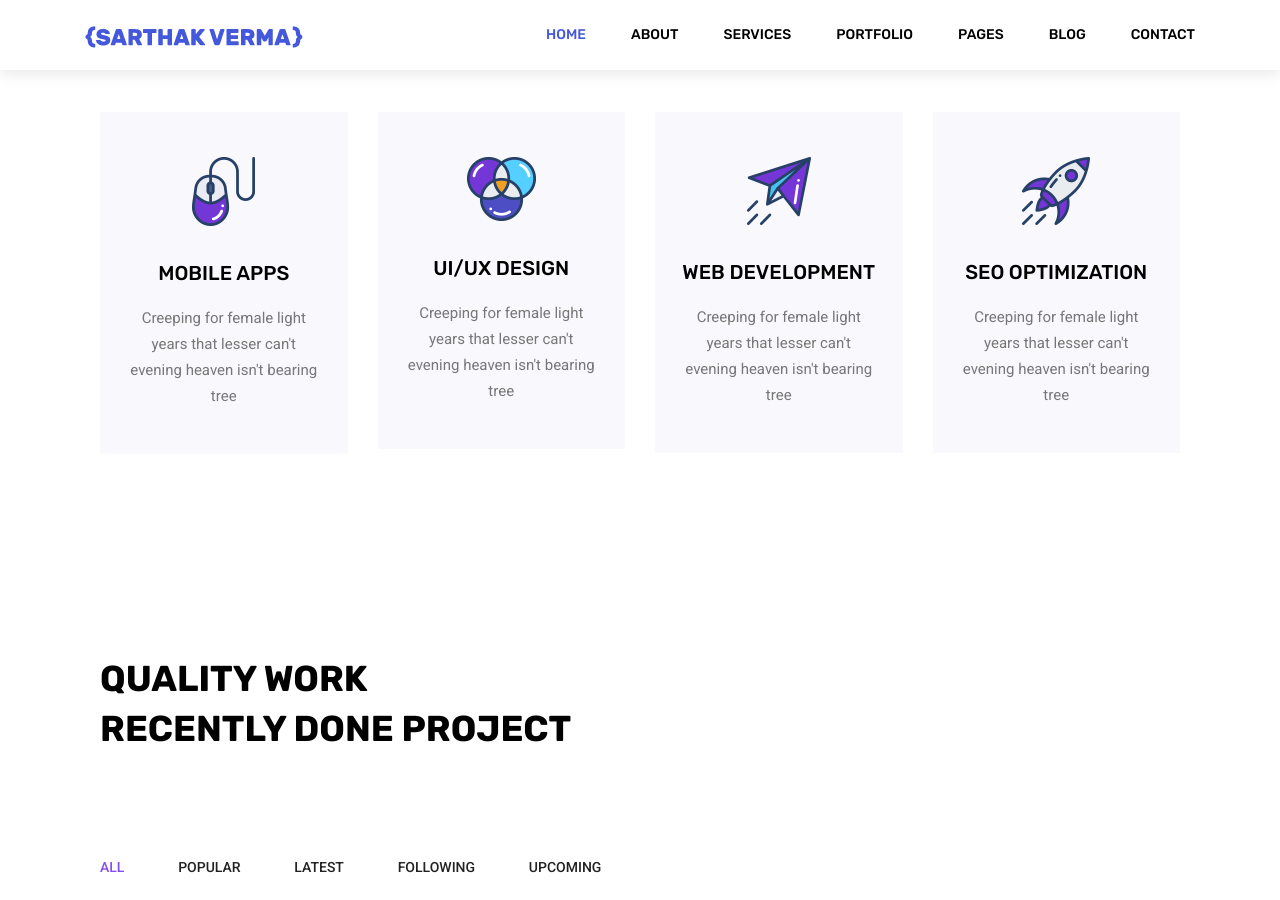
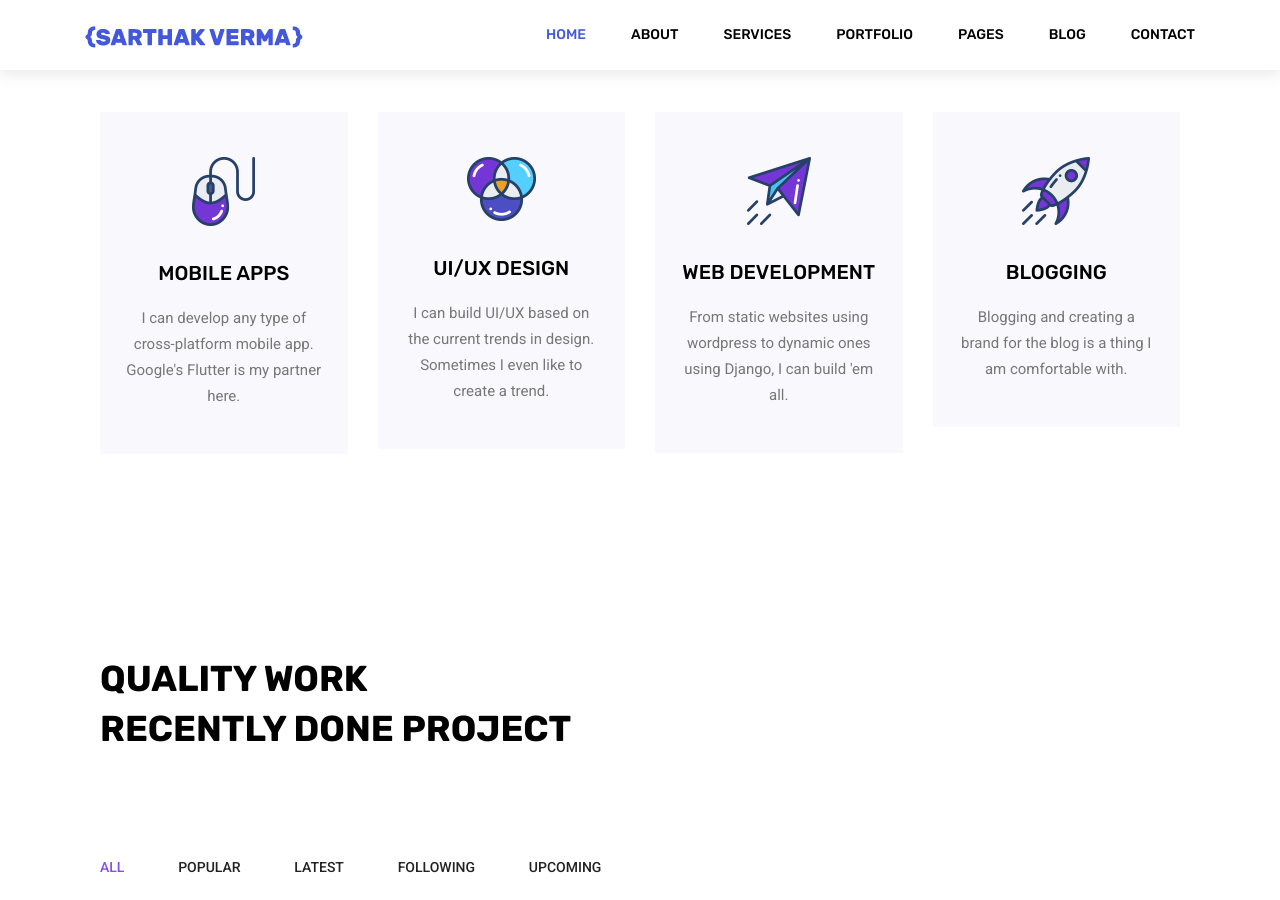
Before and after one commit to IAmSarthakVerma/iamsarthakverma.github.io, a Jekyll site: the page built from index.html, in a window 1280 px wide and 900 px high, scrolled down 1478 px. Built offline with Jekyll 4.4.1, drawn with Linux system fonts in a browser that asks for light colours; nearby versions of some CDN libraries; the list of posts is cut into pages by our own code.

Commit message:
Update index.html

```diff
--- a/index.html
+++ b/index.html
@@ -83,28 +83,28 @@ use-site-title: true
                 <div class="feature_item">
                     <img src="img/services/s1.png" alt="">
                     <h4>Mobile Apps</h4>
-                    <p>Creeping for female light years that lesser can't evening heaven isn't bearing tree</p>
+                    <p>I can develop any type of cross-platform mobile app. Google's Flutter is my partner here.</p>
                 </div>
             </div>
             <div class="col-lg-3 col-md-6">
                 <div class="feature_item">
                     <img src="img/services/s2.png" alt="">
                     <h4>UI/UX design</h4>
-                    <p>Creeping for female light years that lesser can't evening heaven isn't bearing tree</p>
+                    <p>I can build UI/UX based on the current trends in design. Sometimes I even like to create a trend.</p>
                 </div>
             </div>
             <div class="col-lg-3 col-md-6">
                 <div class="feature_item">
                     <img src="img/services/s3.png" alt="">
                     <h4>Web Development</h4>
-                    <p>Creeping for female light years that lesser can't evening heaven isn't bearing tree</p>
+                    <p>From static websites using wordpress to dynamic ones using Django, I can build 'em all.</p>
                 </div>
             </div>
             <div class="col-lg-3 col-md-6">
                 <div class="feature_item">
                     <img src="img/services/s4.png" alt="">
-                    <h4>seo Optimization</h4>
-                    <p>Creeping for female light years that lesser can't evening heaven isn't bearing tree</p>
+                    <h4>Blogging</h4>
+                    <p>Blogging and creating a brand for the blog is a thing I am comfortable with.</p>
                 </div>
             </div>
         </div>
```
